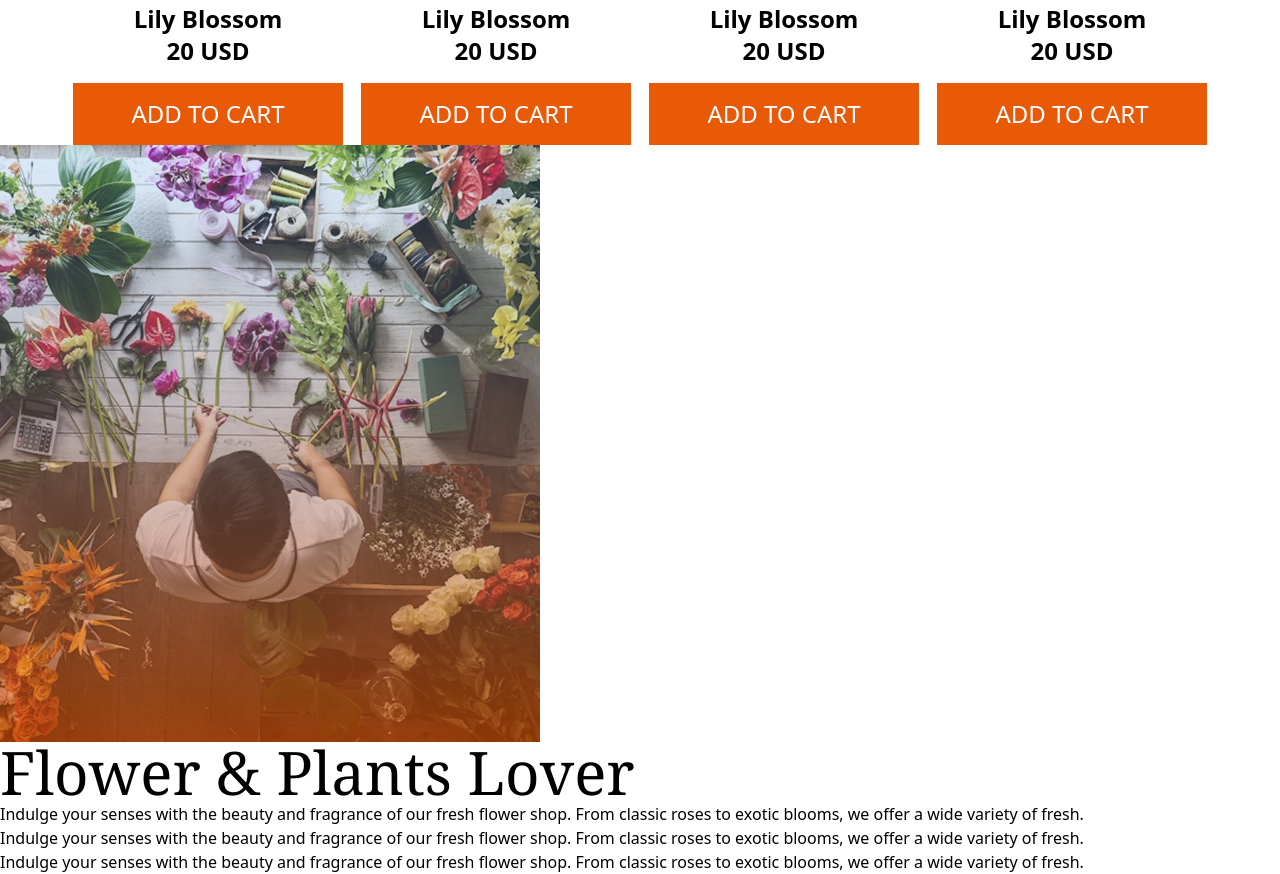
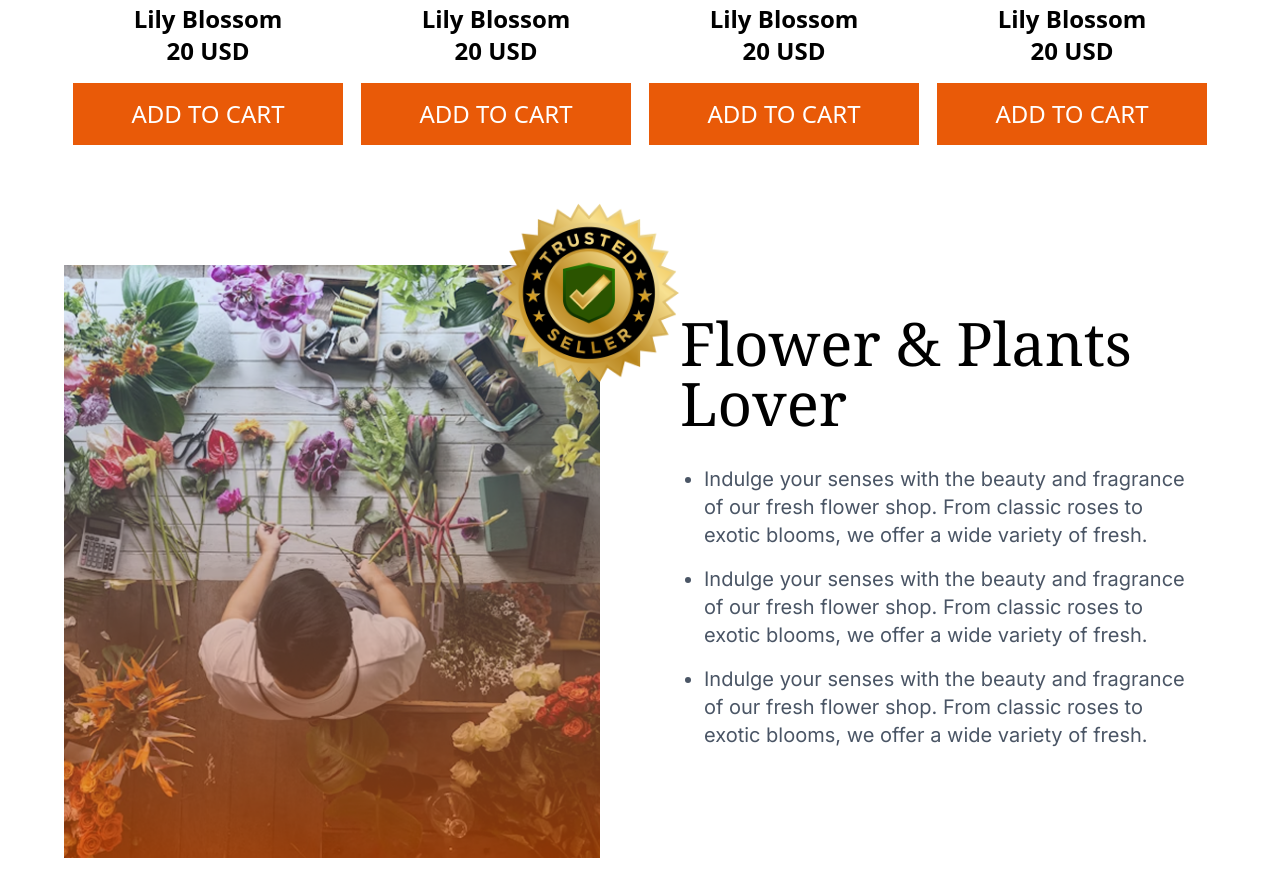
Before and after one commit to svictorgms202/Assignment-Flower-Market, a plain HTML site: page index.html in a window 1280 px wide. Shown: the part 1793-2667 px from the top of the page. Drawn offline with nearby package versions, Linux system fonts and the light colour scheme.

Commit message:
Plants lover half done

```diff
--- a/index.html
+++ b/index.html
@@ -118,20 +118,29 @@
         </section>
 
         <!-- Plants Lover Section -->
-        <div class="plants-lover">
+        <div class="plants-lover sm:max-w-6xl mt-30 sm:grid sm:grid-cols-2 m-auto gap-x-20 max-w-xl relative">
             <div class="pl-image-section">
                 <img src="./assets/flower-store.png" alt="">
             </div>
-            <div class="pl-text-section">
-                <h1 class="noto-serif text-6xl mb-8 sm:mb-0">Flower & Plants Lover</h1>
-                <ul>
-                    <li>Indulge your senses with the beauty and fragrance of our fresh flower shop. From classic roses
+            <div class="pl-text-section max-w-xl sm:mt-12 m-auto mt-6">
+                <h1 class="noto-serif text-6xl mb-8 sm:mb-0 max-w-xl">Flower & Plants Lover</h1>
+                <ul class="list-disc sm:w-lg inter text-gray-600 text-xl mt-8">
+                    <li class="mt-4 ml-6">Indulge your senses with the beauty and fragrance of our fresh flower shop.
+                        From
+                        classic roses
                         to exotic blooms, we offer a wide variety of fresh.</li>
-                    <li>Indulge your senses with the beauty and fragrance of our fresh flower shop. From classic roses
+                    <li class="mt-4 ml-6">Indulge your senses with the beauty and fragrance of our fresh flower shop.
+                        From
+                        classic roses
                         to exotic blooms, we offer a wide variety of fresh.</li>
-                    <li>Indulge your senses with the beauty and fragrance of our fresh flower shop. From classic roses
+                    <li class="mt-4 ml-6">Indulge your senses with the beauty and fragrance of our fresh flower shop.
+                        From
+                        classic roses
                         to exotic blooms, we offer a wide variety of fresh.</li>
                 </ul>
+            </div>
+            <div class="badge absolute bottom-110 left-100">
+                <img src="./assets/trusted-badge.png" alt="">
             </div>
         </div>
 
--- a/style.css
+++ b/style.css
@@ -31,3 +31,21 @@ button:hover {
     width: 270px;
     /* height: 485px; */
 }
+
+.pl-image-section img {
+    width: 570px;
+}
+
+/* .pl-image-section {
+    position: relative;
+}
+
+.badge {
+    position: absolute;
+    left: 200px;
+    bottom: 300px;
+} */
+.badge {
+    height: 250px;
+    width: 250px;
+}
```
